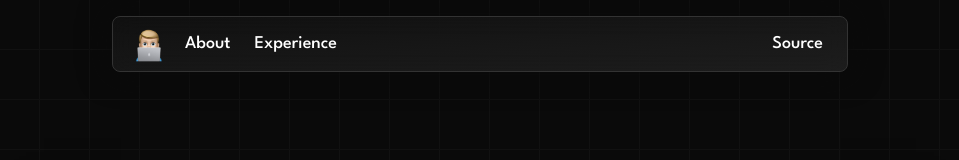
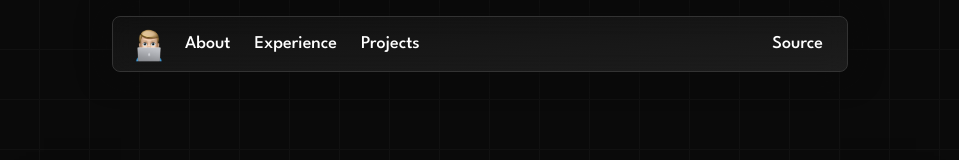
Before and after one commit to bibhanshuraj19/Raj.gg, a Next.js app: page / in a window 1280 px wide. Shown: the top 160 px of the page, without its empty margins (160-1119 px from the left). Built offline with nearby package versions, Linux system fonts and the light colour scheme.

Commit message:
updated hero

```diff
--- a/src/components/Navbar.tsx
+++ b/src/components/Navbar.tsx
@@ -25,6 +25,17 @@ export default function Navbar() {
         }
     };
 
+    const handleClickScroll3 = () => {
+        const element = document.getElementById('projects');
+        if (element) {
+            const elementPosition = element.getBoundingClientRect().top + window.scrollY;
+            window.scrollTo({
+                top: elementPosition - 50,
+                behavior: 'smooth'
+            });
+        }
+    };
+
     return (
         <>
             <motion.header
@@ -43,6 +54,9 @@ export default function Navbar() {
                             <button onClick={handleClickScroll2} className="p-2 duration-300 text-lg font-medium hover:bg-secondary rounded-md">
                                 Experience
                             </button>
+                            <button onClick={handleClickScroll3} className="p-2 duration-300 text-lg font-medium hover:bg-secondary rounded-md">
+                                Projects
+                            </button>
                         </div>
                         <div className="min-[330px]:flex hidden flex-row gap-2 items-center">
                             <Link draggable={false} href="https://github.com/bibhanshuraj19/raj.gg" target="_blank" className="p-2 duration-300 text-lg font-medium hover:bg-secondary rounded-md">
```
